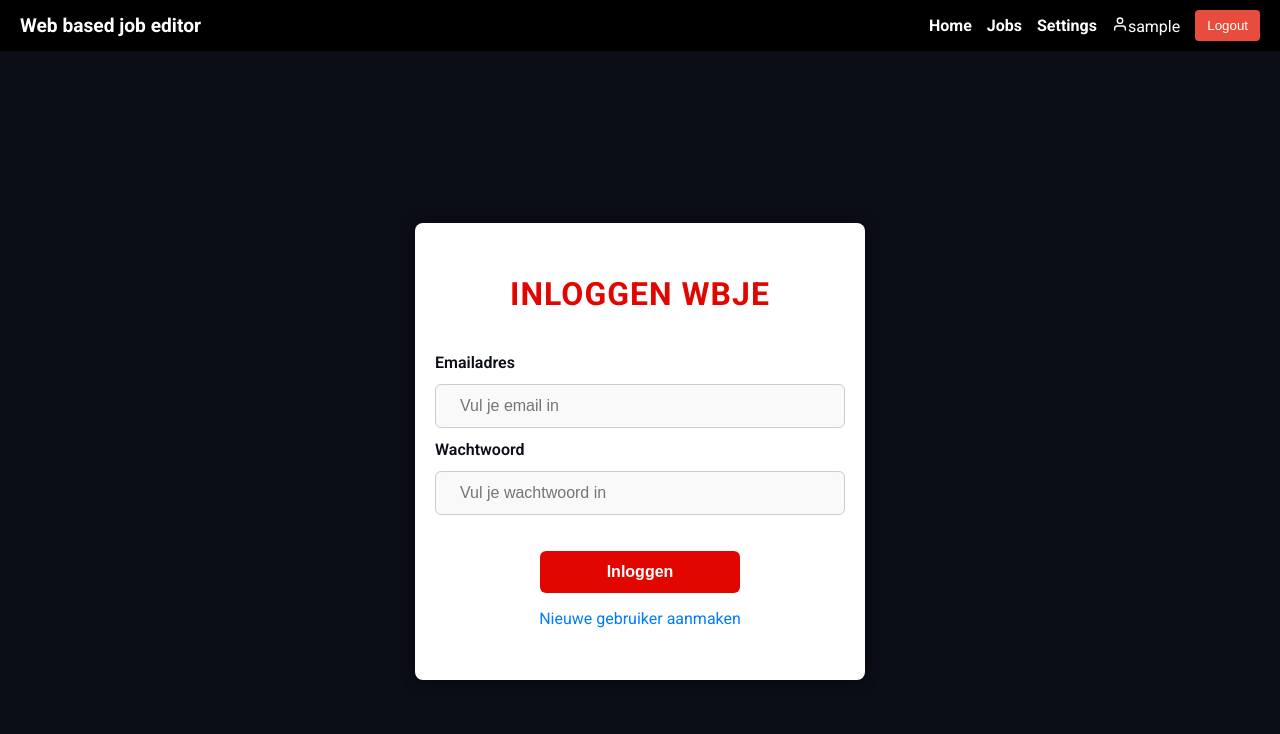
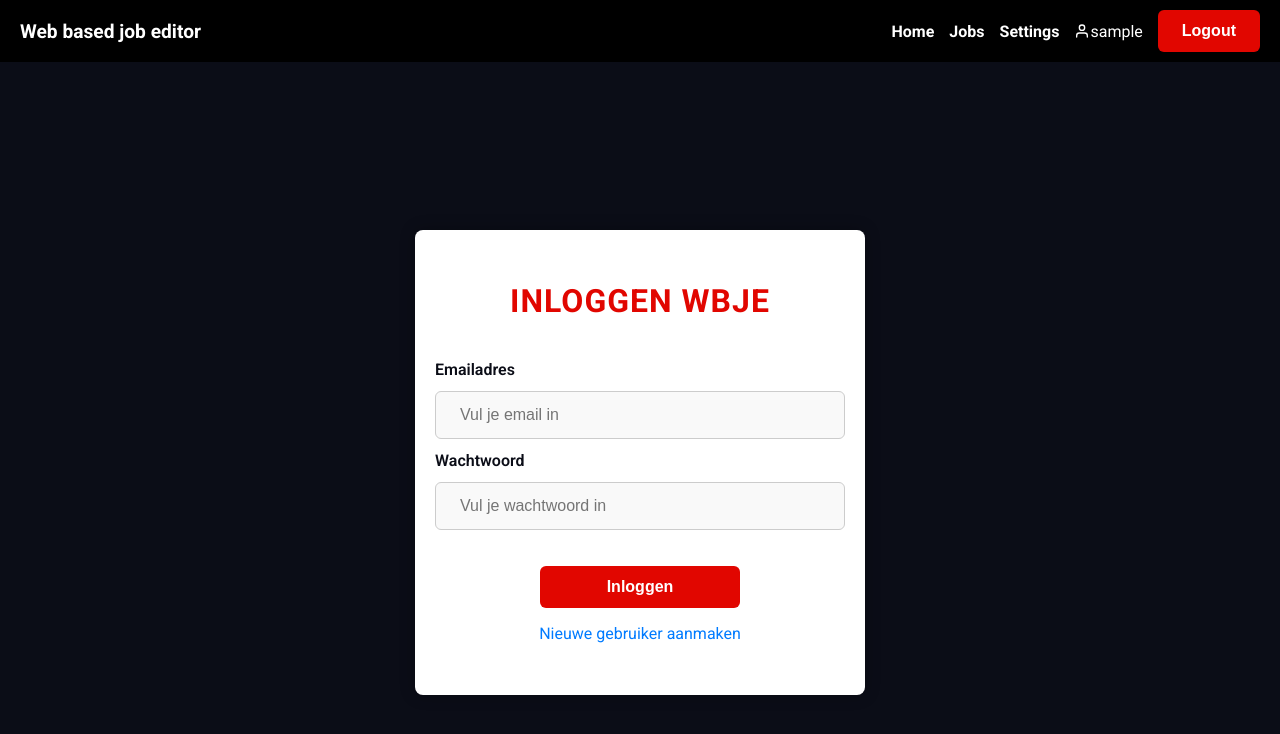
Before and after one commit to Th3Bl0ndG0d/WebBasedJobEditor, a React (Vite) app: page /login in a window 1280 px wide. Shown: the top 734 px of the page. Built offline with nearby package versions, Linux system fonts and the light colour scheme; sample sign-in values are in the browser's storage.

Commit message:
Routing afgerond. Nu home hernoemen en JobCreator aan de routing toevoegen

```diff
--- a/src/App.css
+++ b/src/App.css
@@ -53,7 +53,7 @@ html {
 body {
   font-family: "Roboto", sans-serif;
   background-color: var(--color-background-dark);
-  color: var(--color-text-light);
+  color: var()--color-text-light;
   min-height: 100vh;
 }
 
@@ -137,16 +137,18 @@ a:hover {
 }
 
 .input-standard,
-select{
+select,
+textarea{
   width: 100%;
   margin-bottom: 12px;
   font-size: 16px;
-  border: 1px solid var(--color-border-light);
+  border: 1px solid var(--color-border-light)!important;
   border-radius: 6px;
-  background-color: var(--color-input-bg);
+  background-color: var(--color-input-bg)!important;
   box-sizing: border-box;
   transition: border 0.2s ease;
   padding: 12px 24px;
+  height: 48px;
 }
 
 .input-standard:focus,
@@ -157,27 +159,27 @@ select:focus{
 }
 
 /* --------------- 4.3 Buttons ------------------------ */
-.button-red {
-  background-color: var(--color-accent-red); /* of vervang met #e10600 voor F1-rood */
-  max-width: 200px;
-  width: 100%;
-  color: var(--color-white);
-  border: none;
-  border-radius: 6px;
-  font-weight: bold;
-  font-size: 16px;
-  cursor: pointer;
-  transition: background-color 0.3s ease;
-  padding: 12px 24px;
-  display: inline-block;
-  text-align: center;
-  align-items: center;
-  margin-top: 24px;
-}
+/*.button-red {*/
+/*  background-color: var(--color-accent-red); !* of vervang met #e10600 voor F1-rood *!*/
+/*  max-width: 200px;*/
+/*  width: 100%;*/
+/*  color: var(--color-white);*/
+/*  border: none;*/
+/*  border-radius: 6px;*/
+/*  font-weight: bold;*/
+/*  font-size: 16px;*/
+/*  cursor: pointer;*/
+/*  transition: background-color 0.3s ease;*/
+/*  padding: 12px 24px;*/
+/*  display: inline-block;*/
+/*  text-align: center;*/
+/*  align-items: center;*/
+/*  margin-top: 24px;*/
+/*}*/
 
-.button-red:hover {
-  background-color: var(--color-accent-red-dark);
-}
+/*.button-red:hover {*/
+/*  background-color: var(--color-accent-red-dark);*/
+/*}*/
 /* --------------- 4.5 labels ------------------------ */
 
 label {
--- a/src/App.jsx
+++ b/src/App.jsx
@@ -85,6 +85,7 @@ import JobOverview from "./pages/jobOverview/JobOverview.jsx";
 import JobEditor from "./pages/jobcreator/JobCreator.jsx";
 import { Route, Routes, Navigate } from "react-router-dom";
 import { AuthProvider, useAuth } from "./helpers/AuthContext.jsx";
+import JobDetail from "./pages/jobdetails/JobDetails.jsx";
 
 // ProtectedRoute zorgt dat alleen ingelogde gebruikers toegang krijgen
 function ProtectedRoute({ children, roles }) {
@@ -111,6 +112,16 @@ function AppContent() {
             <Routes>
                 {/* Loginpagina altijd toegankelijk */}
                 <Route path="/login" element={<Login />} />
+
+                {/* Nieuw JobDetail route */}
+                <Route
+                    path="/job/:jobId"
+                    element={
+                        <ProtectedRoute>
+                            <JobDetail />
+                        </ProtectedRoute>
+                    }
+                />
 
                 {/* JobOverview alleen voor ingelogde gebruikers */}
                 <Route
--- a/src/components/button/Button.css
+++ b/src/components/button/Button.css
@@ -0,0 +1,21 @@
+.button-red {
+    background-color: var(--color-accent-red); /* of vervang met #e10600 voor F1-rood */
+    max-width: 200px;
+    width: 100%;
+    color: var(--color-white);
+    border: none;
+    border-radius: 6px;
+    font-weight: bold;
+    font-size: 16px;
+    cursor: pointer;
+    transition: background-color 0.3s ease;
+    padding: 12px 24px;
+    display: inline-block;
+    text-align: center;
+    align-items: center;
+    margin-top: 24px;
+}
+
+.button-red:hover {
+    background-color: var(--color-accent-red-dark);
+}
--- a/src/components/navigation/Navigation.css
+++ b/src/components/navigation/Navigation.css
@@ -40,20 +40,6 @@
     text-decoration: underline;
 }
 
-/* Logout-knop */
-.navbar button {
-    background-color: #e74c3c;
-    color: white;
-    border: none;
-    padding: 8px 12px;
-    cursor: pointer;
-    border-radius: 4px;
-}
-
-.navbar button:hover {
-    background-color: #c0392b;
-}
-
 .active-menu-link {
     border-bottom: none;
 }
@@ -61,3 +47,11 @@
 .default-menu-link {
     border-bottom: 1px solid black;
 }
+
+.navbar li {
+    display: flex;
+    align-items: center;
+}
+.navbar .button-red {
+    margin-top: 0; /* verwijder ongewenste margin uit algemene knopstijl */
+}
--- a/src/components/navigation/Navigation.jsx
+++ b/src/components/navigation/Navigation.jsx
@@ -36,6 +36,7 @@ import './Navigation.css';
 import { useAuth } from "../../helpers/AuthContext.jsx";
 import { Link, useNavigate } from 'react-router-dom';
 import { FiUser } from 'react-icons/fi';
+import Button from "../button/Button.jsx";
 
 function Navigation() {
     const { logout, user } = useAuth();
@@ -66,7 +67,7 @@ function Navigation() {
                 )}
 
                 <li>
-                    <button type="button" onClick={handleLogout}>Logout</button>
+                    <Button type="button" onClick={handleLogout} label="Logout" />
                 </li>
             </ul>
         </nav>
--- a/src/pages/jobOverview/JobOverview.jsx
+++ b/src/pages/jobOverview/JobOverview.jsx
@@ -1,9 +1,52 @@
+// import { useState } from "react";
+// import jobDatabase from "../../constants/jobDatabase/jobDemoDatabase.js";
+// import JobTable from "../../components/jobTable/JobTable.jsx";
+//
+// const JobOverview = () => {
+//     const [selectedJobId, setSelectedJobId] = useState(null);
+//
+//     const handleRowClick = (id) => {
+//         setSelectedJobId(id === selectedJobId ? null : id);
+//     };
+//
+//     const handleDelete = (id) => {
+//         alert(`Delete job with ID: ${id}`);
+//     };
+//
+//     const handleCopy = (id) => {
+//         alert(`Copy job with ID: ${id}`);
+//     };
+//
+//     const handleEdit = (id) => {
+//         alert(`Edit job with ID: ${id}`);
+//     };
+//
+//     return (
+//         <div className="outer-container job-overview">
+//             <div className="inner-container--wide job-overview-wrapper">
+//                 <h1 className="job-overview-title">Job Overview</h1>
+//                 <JobTable
+//                     jobs={jobDatabase}
+//                     selectedJobId={selectedJobId}
+//                     onRowClick={handleRowClick}
+//                     onDelete={handleDelete}
+//                     onCopy={handleCopy}
+//                     onEdit={handleEdit}
+//                 />
+//             </div>
+//         </div>
+//     );
+// };
+//
+// export default JobOverview;
 import { useState } from "react";
+import { useNavigate } from "react-router-dom"; // toegevoegd
 import jobDatabase from "../../constants/jobDatabase/jobDemoDatabase.js";
 import JobTable from "../../components/jobTable/JobTable.jsx";
 
 const JobOverview = () => {
     const [selectedJobId, setSelectedJobId] = useState(null);
+    const navigate = useNavigate(); //  hook initialiseren
 
     const handleRowClick = (id) => {
         setSelectedJobId(id === selectedJobId ? null : id);
@@ -18,7 +61,8 @@ const JobOverview = () => {
     };
 
     const handleEdit = (id) => {
-        alert(`Edit job with ID: ${id}`);
+        //  navigeer naar de detailpagina van de job
+        navigate(`/job/${id}`);
     };
 
     return (
@@ -31,7 +75,7 @@ const JobOverview = () => {
                     onRowClick={handleRowClick}
                     onDelete={handleDelete}
                     onCopy={handleCopy}
-                    onEdit={handleEdit}
+                    onEdit={handleEdit} // wijst nu naar navigate-functie
                 />
             </div>
         </div>
--- /dev/null
+++ b/src/pages/jobdetails/JobDetails.css
@@ -0,0 +1,5 @@
+.outer-container pre {
+    color: var(--color-text-light);
+    text-align: left;
+
+}
--- /dev/null
+++ b/src/pages/jobdetails/JobDetails.jsx
@@ -0,0 +1,23 @@
+import './JobDetails.css';
+import { useParams } from "react-router-dom";
+import jobDatabase from "../../constants/jobDatabase/jobDemoDatabase.js";
+
+const JobDetail = () => {
+    const { jobId } = useParams();
+    const job = jobDatabase.find((j) => j.id.toString() === jobId);
+
+    if (!job) {
+        return <p>Job not found.</p>;
+    }
+
+    return (
+        <div className="outer-container">
+            <div className="inner-container--wide">
+                <h1>Job Detail: {job.name}</h1>
+                <pre>{JSON.stringify(job, null, 2)}</pre>
+            </div>
+        </div>
+    );
+};
+
+export default JobDetail;
```
